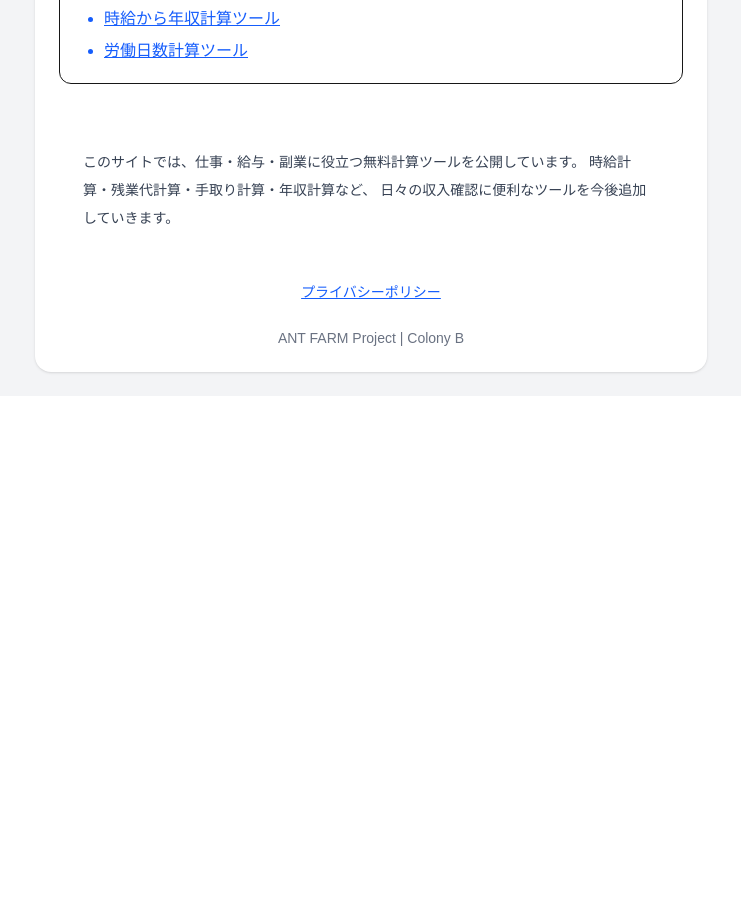
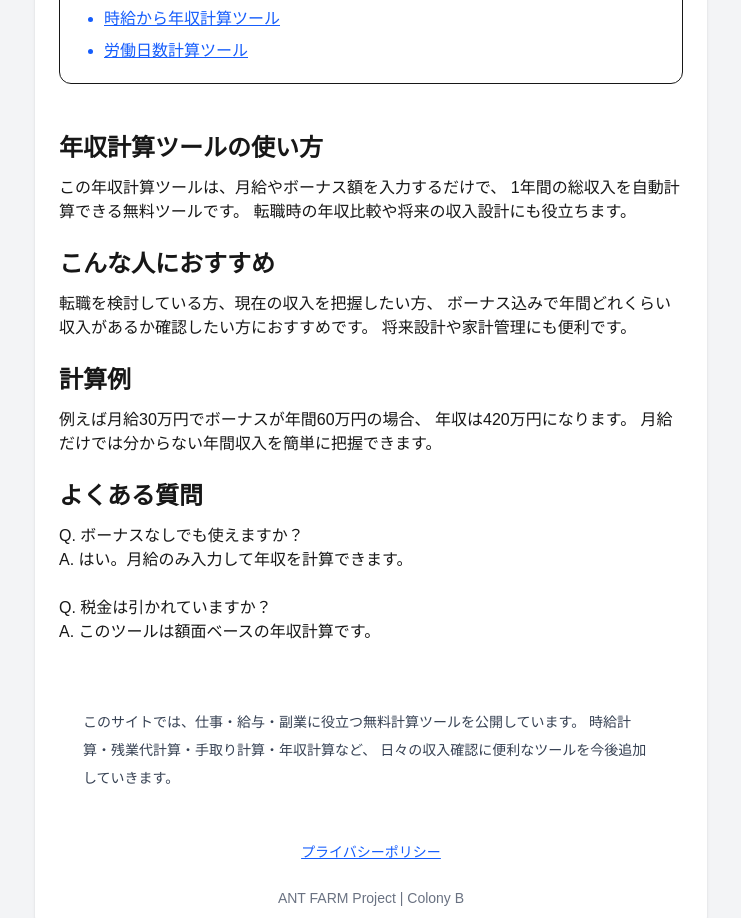
Before and after one commit to antfarm-lab/-annual-income-calc, a Next.js app: page / in a window 1280 px wide. Shown: the part 880-1798 px from the top of the page, without its empty margins (269-1010 px from the left). Before the commit the page ends 1276 px from the top, so only its background shows below. Built offline with nearby package versions, Linux system fonts and the light colour scheme.

Commit message:
add seo content

```diff
--- a/app/page.tsx
+++ b/app/page.tsx
@@ -128,7 +128,55 @@ export default function Home() {
   </li>
 </ul>
 </section>
+<section className="mt-12 text-left max-w-3xl mx-auto space-y-6">
 
+  <div>
+    <h2 className="text-2xl font-bold mb-3">
+      年収計算ツールの使い方
+    </h2>
+    <p>
+      この年収計算ツールは、月給やボーナス額を入力するだけで、
+      1年間の総収入を自動計算できる無料ツールです。
+      転職時の年収比較や将来の収入設計にも役立ちます。
+    </p>
+  </div>
+
+  <div>
+    <h2 className="text-2xl font-bold mb-3">
+      こんな人におすすめ
+    </h2>
+    <p>
+      転職を検討している方、現在の収入を把握したい方、
+      ボーナス込みで年間どれくらい収入があるか確認したい方におすすめです。
+      将来設計や家計管理にも便利です。
+    </p>
+  </div>
+
+  <div>
+    <h2 className="text-2xl font-bold mb-3">
+      計算例
+    </h2>
+    <p>
+      例えば月給30万円でボーナスが年間60万円の場合、
+      年収は420万円になります。
+      月給だけでは分からない年間収入を簡単に把握できます。
+    </p>
+  </div>
+
+  <div>
+    <h2 className="text-2xl font-bold mb-3">
+      よくある質問
+    </h2>
+    <p>
+      Q. ボーナスなしでも使えますか？<br />
+      A. はい。月給のみ入力して年収を計算できます。<br /><br />
+
+      Q. 税金は引かれていますか？<br />
+      A. このツールは額面ベースの年収計算です。
+    </p>
+  </div>
+
+</section>
 <section className="mt-10 bg-white rounded-xl p-6">
   <p className="text-sm text-gray-700 leading-7">
     このサイトでは、仕事・給与・副業に役立つ無料計算ツールを公開しています。
```
